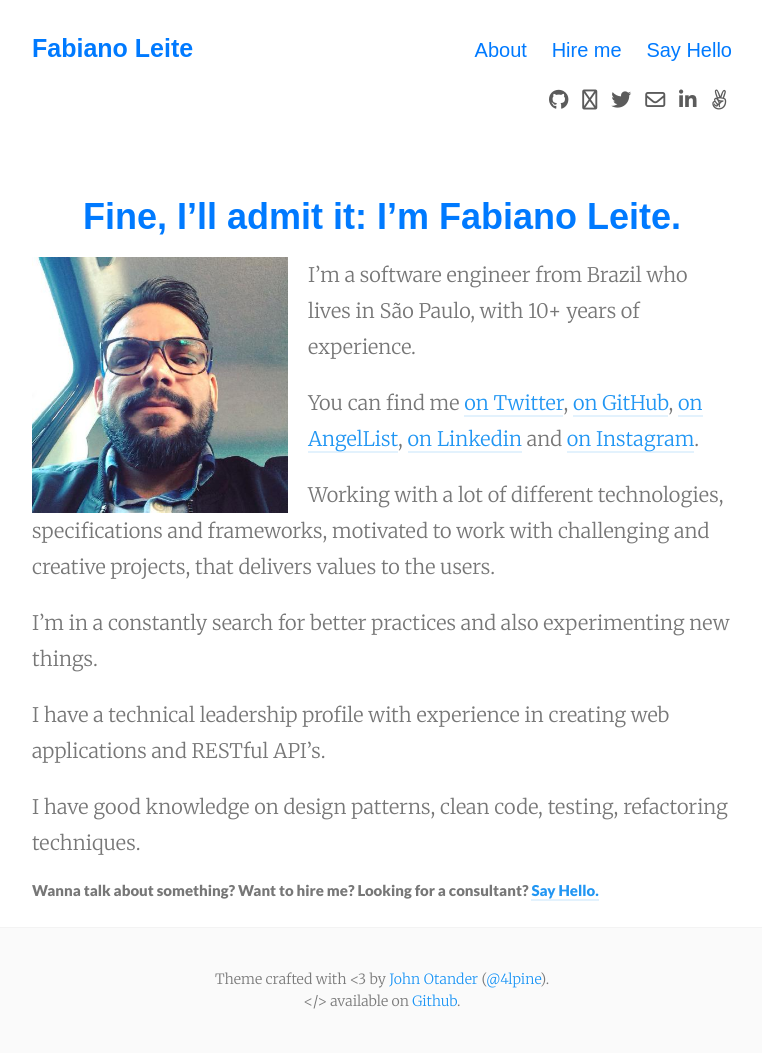
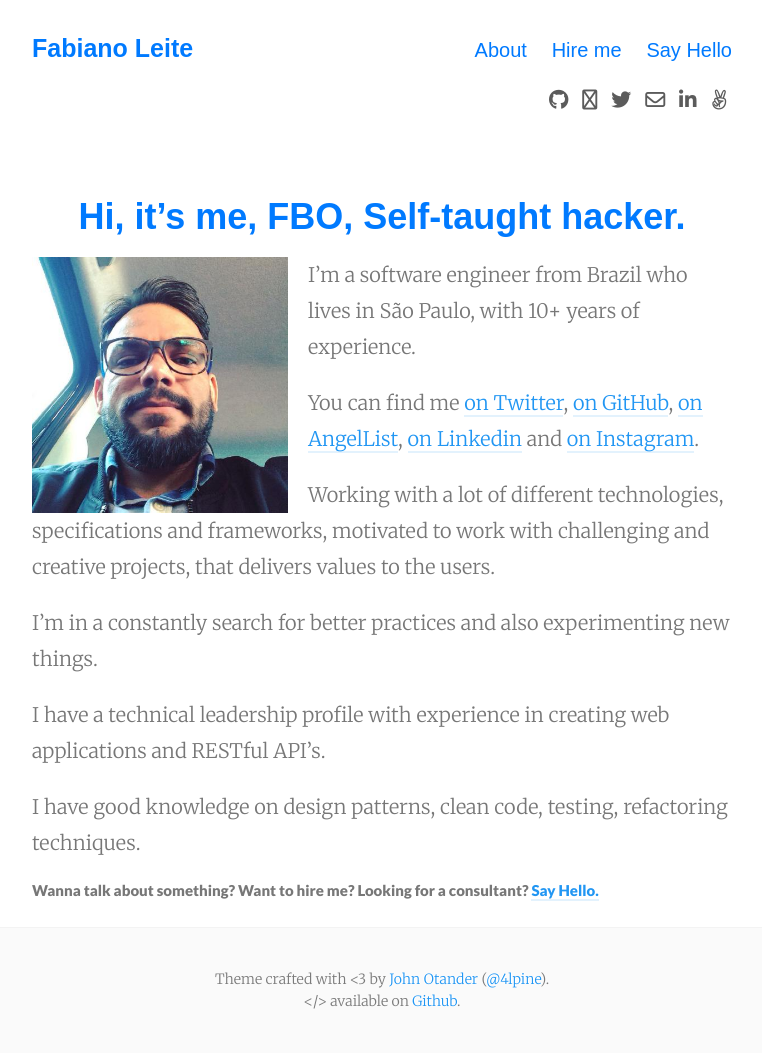
Before and after one commit to fabianoleittes/fabianoleittes.github.io, a Jekyll site: the page built from about.md, in a window 1280 px wide. Shown: the whole page, without its empty margins (258-1020 px from the left). Built offline with Jekyll 4.4.1, drawn with Linux system fonts in a browser that asks for light colours; nearby versions of some CDN libraries.

Commit message:
Small update.

```diff
--- a/about.md
+++ b/about.md
@@ -5,7 +5,7 @@ permalink: /about/
 tags: about
 ---
 
-##  Fine, I’ll admit it: I’m Fabiano Leite.
+## Hi, it's me, FBO, Self-taught hacker.
 
 <img src='/images/me.jpg' class='headshot' width="256px"> I'm a software engineer from Brazil who lives in São Paulo, with 10+ years of experience.
 
```
Also changed, not shown: hire.md (+1 -1 lines).
